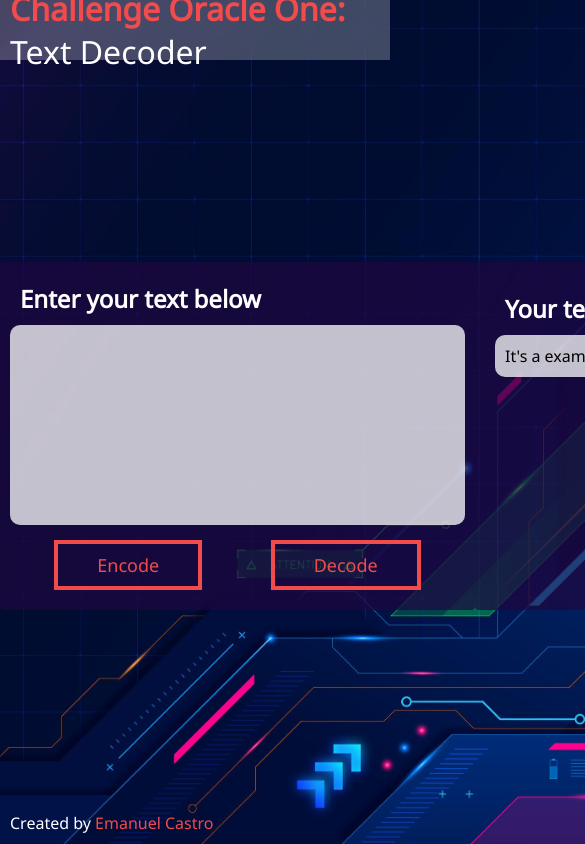
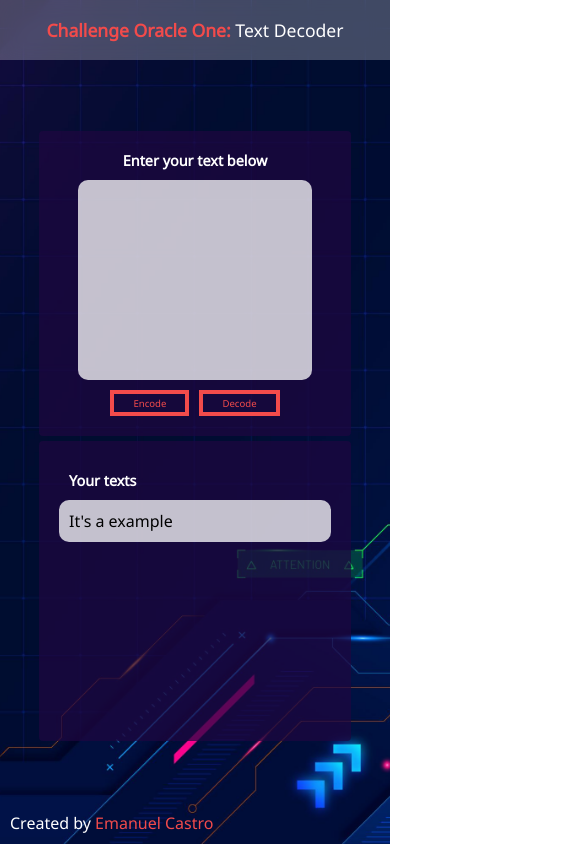
Before and after one commit to Emanuelsmcastro/ChallengeOracleOneTextDecode, a plain HTML site: page index.html in a window 390 px wide. Shown: the top 844 px of the page, 585 px wide, since content can reach past the window. Drawn offline with Linux system fonts and the light colour scheme.

Commit message:
(add): responsive

```diff
--- a/css/style.css
+++ b/css/style.css
@@ -1,14 +1,14 @@
-@import url('https://fonts.googleapis.com/css2?family=Noto+Sans:ital,wght@0,400;1,300&display=swap');
+@import url("https://fonts.googleapis.com/css2?family=Noto+Sans:ital,wght@0,400;1,300&display=swap");
 
 :root {
   --background-1: rgba(255, 255, 255, 0.25);
   --background-2: rgba(255, 255, 255, 0.75);
-    --background-3: rgba(30, 6, 64, .7);
+  --background-3: rgba(30, 6, 64, 0.7);
 
-    --color-1: #0F0526;
-    --color-2: #1E0640;
-    --color-3: #2F0559;
-    --color-4: #F24B4B;
+  --color-1: #0f0526;
+  --color-2: #0f0526;
+  --color-3: #2f0559;
+  --color-4: #f24b4b;
 }
 
 * {
@@ -16,10 +16,10 @@
   margin: 0;
   padding: 0;
   margin: 0;
-    font-family: 'Noto Sans', sans-serif;
+  font-family: "Noto Sans", sans-serif;
 }
 
-a{
+a {
   text-decoration: none;
   color: var(--color-4);
 }
@@ -96,16 +96,16 @@ button:hover {
 }
 
 button:active span::before {
-    background: #F24B4B;
+  background: #f24b4b;
 }
 
-.title{
+.title {
   color: white;
   font-weight: 300;
   cursor: default;
 }
 
-.title strong{
+.title strong {
   color: var(--color-4);
   font-weight: bold;
 }
@@ -133,23 +133,25 @@ button:active span::before {
   height: calc(100vh - (60px + 10px + 22px));
 }
 
-
 .main-content {
+  display: grid;
+  grid-template-columns: 1fr;
+  justify-items: center;
   background-color: var(--background-3);
   padding: 10px;
   border-radius: 4px;
   position: relative;
+  min-width: 80%;
 }
 
-
-.button-container{
+.button-container {
   display: flex;
   flex-direction: row;
-    justify-content: space-around;
+  gap: 10px;
   padding: 10px;
 }
 
-.section-title{
+.section-title {
   padding: 10px;
   cursor: default;
   color: white;
@@ -158,9 +160,9 @@ button:active span::before {
 .side-bar {
   background-color: var(--background-3);
   padding: 20px;
-    width: 500px;
   border-radius: 4px;
   overflow-y: auto;
+  min-width: 80%;
 }
 
 .text {
@@ -170,10 +172,85 @@ button:active span::before {
   border-radius: 10px;
 }
 
-.footer-container{
+.footer-container {
   padding: 0px 10px 0px 10px;
 }
 
-.footer-text{
+.footer-text {
   color: white;
 }
+
+@media (max-width: 1000px) {
+  .main-container {
+    grid-template-columns: 1fr;
+    gap: 20px;
+  }
+}
+
+@media (max-width: 600px) {
+  .main-container {
+    gap: 5px;
+  }
+
+  .main-content {
+    width: 40%;
+  }
+
+  textarea {
+    width: 80%;
+  }
+
+  .text-input {
+    display: grid;
+    grid-template-columns: 1fr;
+    justify-items: center;
+  }
+
+  .side-bar {
+    min-height: 300px;
+  }
+
+  h1 {
+    font-size: 1.5rem;
+  }
+
+  h2 {
+    font-size: 1.2rem;
+  }
+
+  .button {
+    font-size: 0.9rem;
+  }
+
+  .footer-container {
+    display: flex;
+  }
+}
+
+@media (max-width: 500px) {
+  h1 {
+    font-size: 1.2rem;
+  }
+
+  h2 {
+    font-size: 1rem;
+  }
+
+  .button {
+    font-size: 0.75rem;
+  }
+}
+
+@media (max-width: 400px) {
+  h1 {
+    font-size: 1.1rem;
+  }
+
+  h2 {
+    font-size: 0.9rem;
+  }
+
+  .button {
+    font-size: 0.6rem;
+  }
+}
```
Lines whose indentation alone changed are shown as unchanged.
